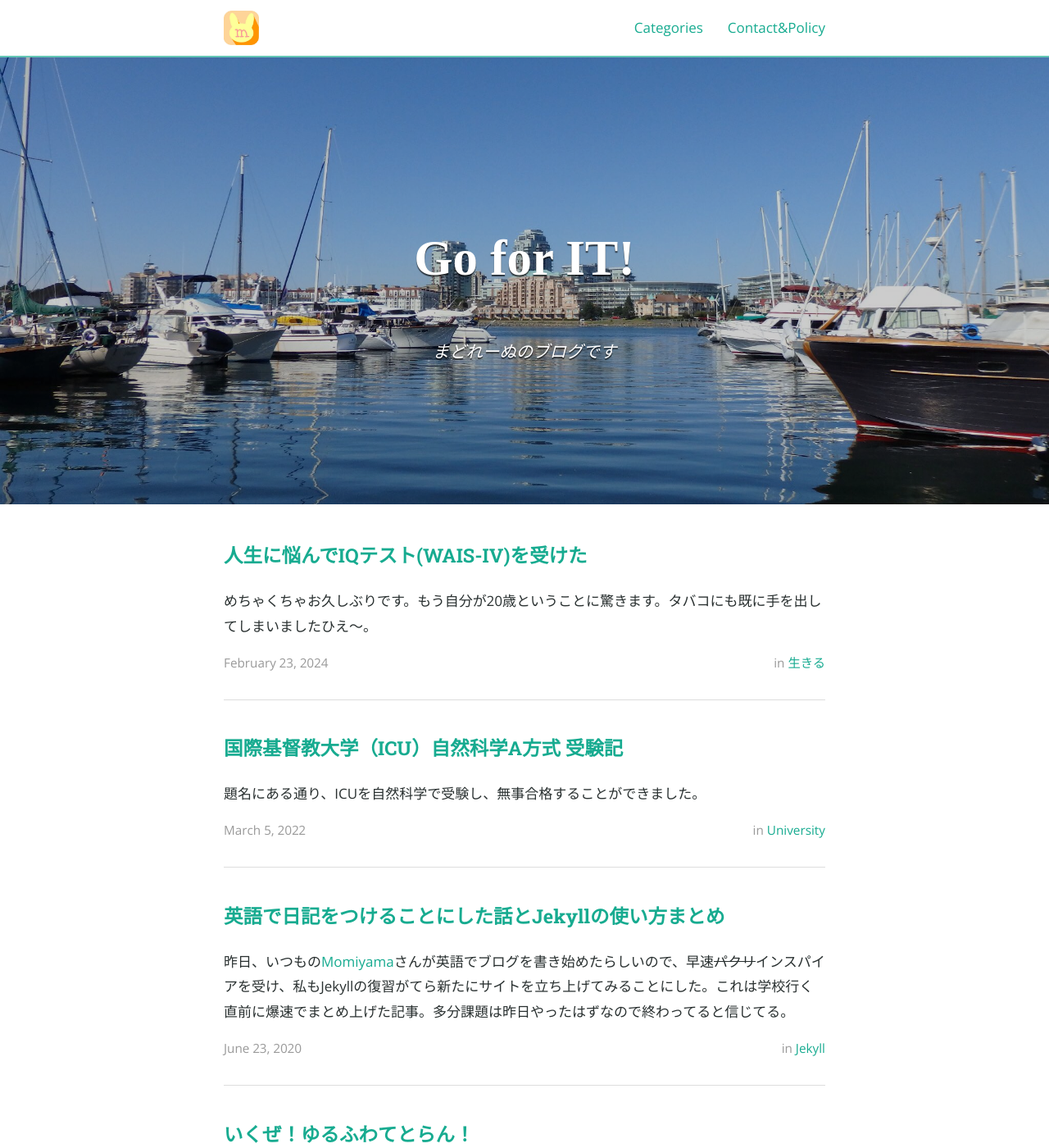
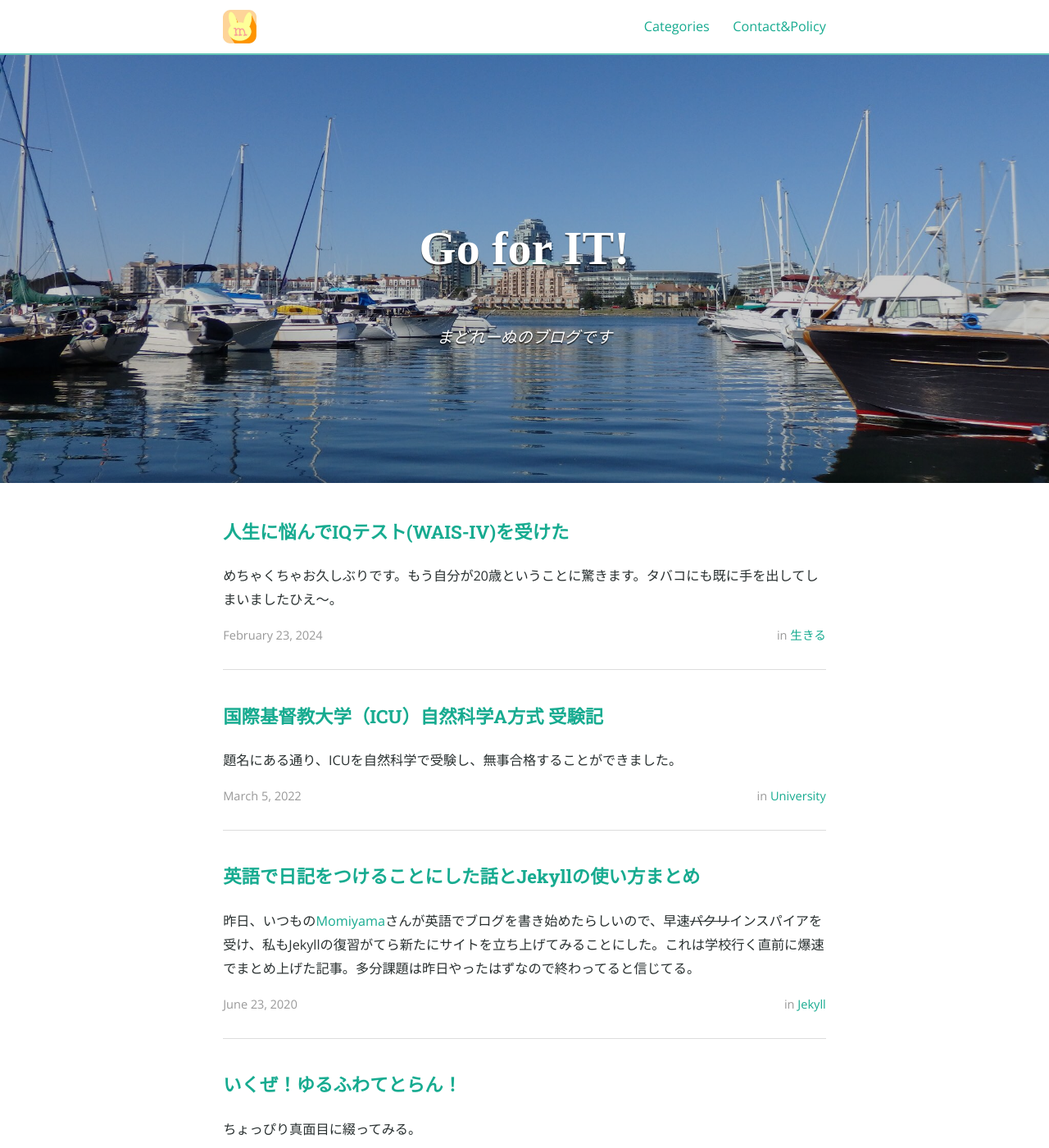
Before and after one commit to madoreenu/madoreenu.github.io, a Jekyll site: the page built from index.html, in a window 1280 px wide and 1400 px high. Shown: the whole window at 82% size. Built offline with Jekyll 4.4.1, drawn with Linux system fonts in a browser that asks for light colours; nearby versions of some CDN libraries; some web fonts are replaced; the list of posts is cut into pages by our own code; a style sheet for code colours, icons or effects is not loaded.

Commit message:
fontsize

```diff
--- a/_sass/_layout.scss
+++ b/_sass/_layout.scss
@@ -91,7 +91,7 @@ pre code.hljs {
 		background-position: 50% 50%;
 		background-size: cover;
 		.title {
-			font-size: modular-scale(6);
+			font-size: modular-scale(3); //元は6
 		}
 		.subtitle, .info {
 			font-size: modular-scale(1);
@@ -263,7 +263,7 @@ pre code.hljs {
 		background-color: $highlight-color;
 		.site-header{
 			.title {
-				font-size: modular-scale(7);
+				font-size: modular-scale(7); //元は7
 			}
 			.subtitle {
 				font-style: italic;
--- a/_sass/base/_typography.scss
+++ b/_sass/base/_typography.scss
@@ -27,7 +27,7 @@ h2 {
 	font-size: modular-scale(3);
 }
 h3 {
-	font-size: modular-scale(2);
+	font-size: (2);
 }
 h4 {
 	font-size: modular-scale(1);
--- a/_sass/bourbon/settings/_px-to-em.scss
+++ b/_sass/bourbon/settings/_px-to-em.scss
@@ -1 +1 @@
-$em-base: 17px !default;
+$em-base: 16.2px !default;
```
